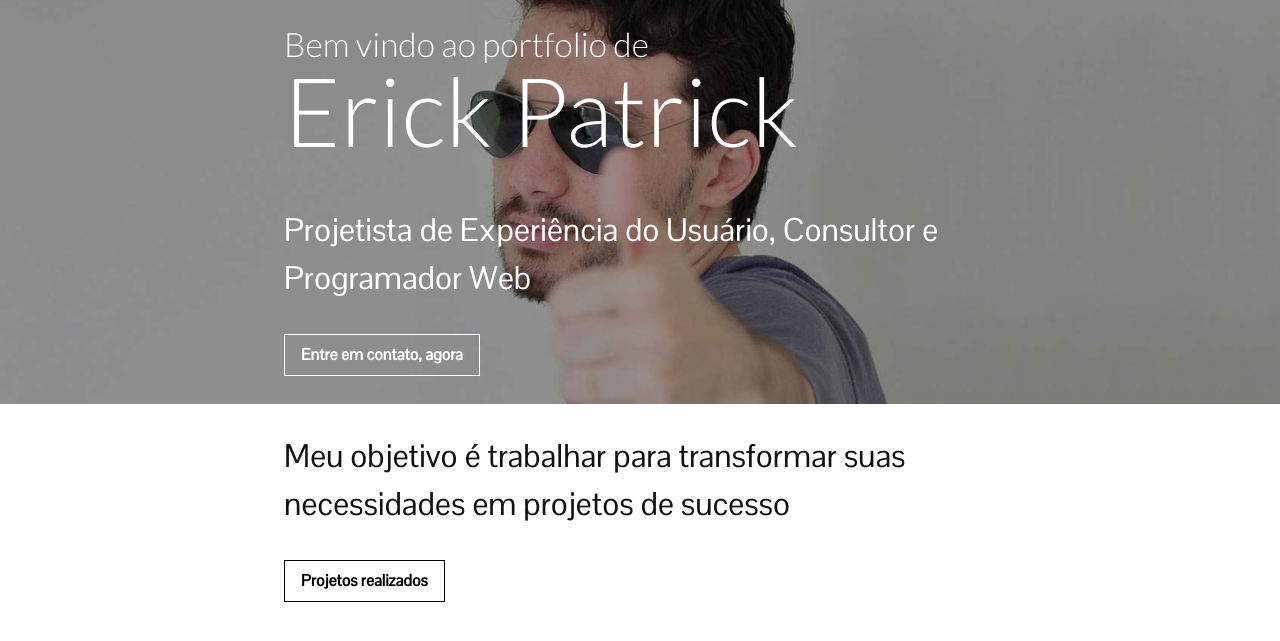
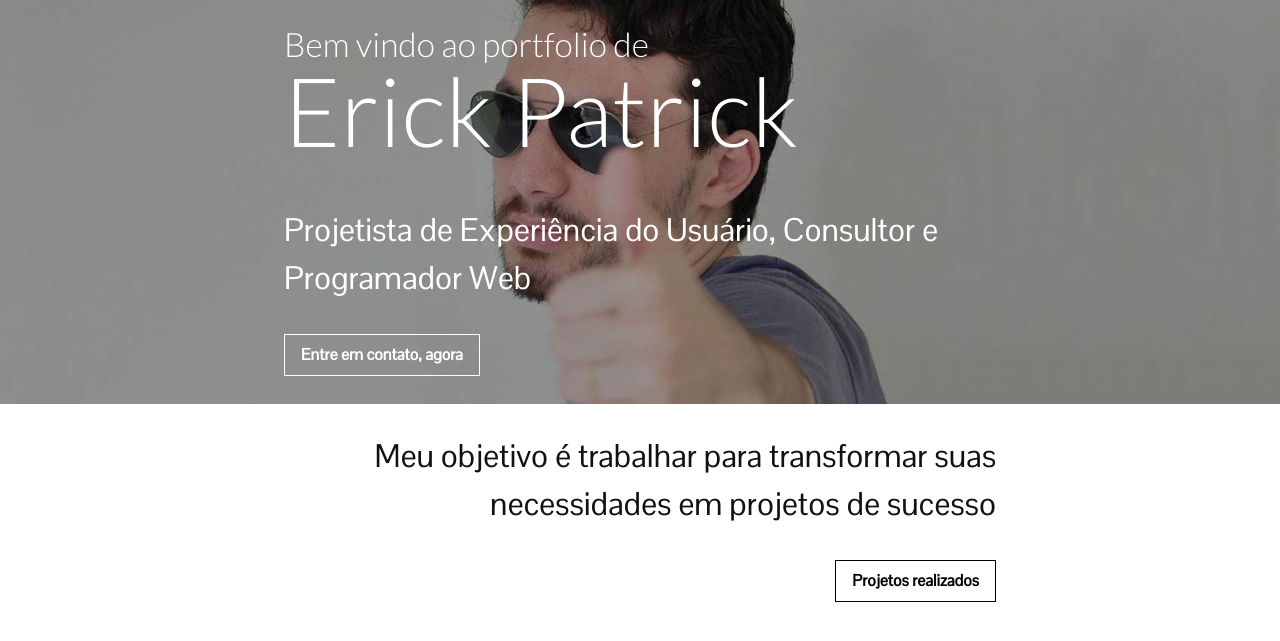
Before and after one commit to erickpatrick/erickpatrick.github.io, a PHP site: page / in a window 1280 px wide. Shown: the top 641 px of the page. Run offline with PHP 8.4, Linux system fonts and the light colour scheme.

Commit message:
Testing Variantes

```diff
--- a/assets/css/styles.css
+++ b/assets/css/styles.css
@@ -34,6 +34,10 @@ h1 {
 
 h2, .btn, nav {
 	font-family: "Pontano Sans", Sans-serif;
+}
+
+.ar {
+	text-align: right;
 }
 
 /*layout*/
--- a/index.html
+++ b/index.html
@@ -23,7 +23,7 @@
 
         <div class="listing" style="background:url() bottom right no-repeat">
             <div class="listing-content clearfix">
-                <div class="fl">
+                <div class="ar">
                     <h2 class="listing-description">Meu objetivo é trabalhar para transformar suas necessidades em projetos de sucesso</h2>
                     <a href="#" class="btn btn-dark">Projetos realizados</a>
                 </div>
```
